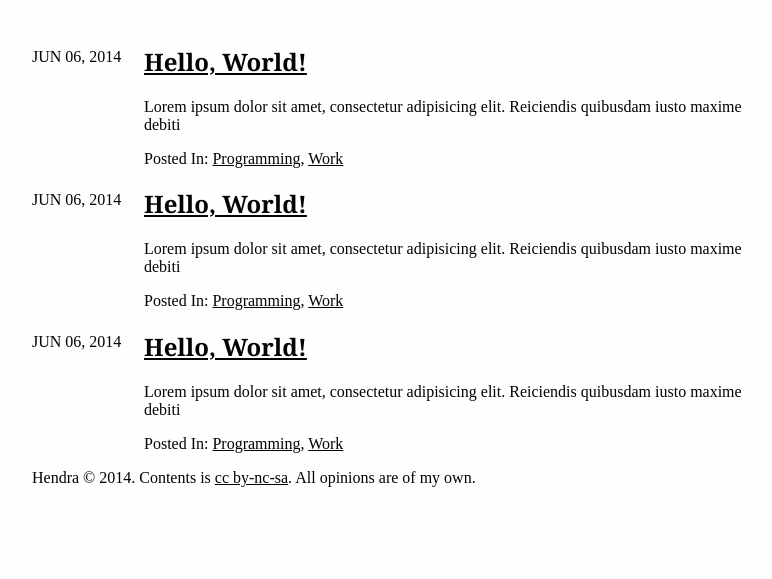
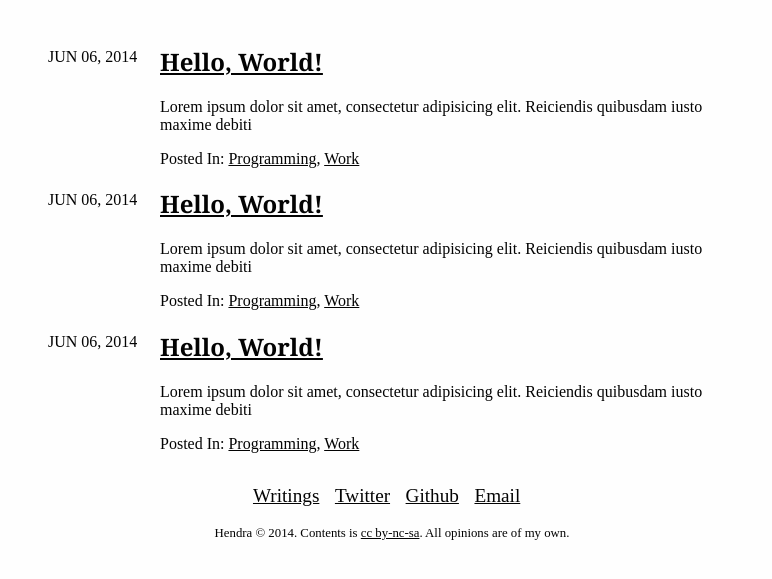
Before and after one commit to hdra/Pelican-Cid, a website: page design/list.html in a window 1280 px wide. Shown: the part 89-668 px from the top of the page, without its empty margins (248-1020 px from the left). Drawn offline with Linux system fonts and the light colour scheme; a web font is replaced by a local one.

Commit message:
Refactor nav class style and various margin tweaks

```diff
--- a/design/list.html
+++ b/design/list.html
@@ -24,6 +24,9 @@
                 <h1>HNDR.ME</h1>
                 <p>A nerd pretending to be a Software Engineer.</p>
             </header>
+
+
+
             <div class="post-list">
 
                 <article class="post-overview">
@@ -60,8 +63,17 @@
                 </article>
 
             </div>
-            <footer>
-                <p>Hendra &copy; 2014. Contents is <a href="http://creativecommons.org/licenses/by-nc-sa/3.0/us/">cc by-nc-sa</a>. All opinions are of my own.</p>
+
+            <footer class="blog-footer">
+
+                <ul class="nav">
+                    <li><a href="/blog">Writings</a></li>
+                    <li><a href="https://twitter.com/_hdra">Twitter</a></li>
+                    <li><a href="https://github.com/hdra">Github</a></li>
+                    <li><a href="mailto:hendra2392@gmail.com">Email</a></li>
+                </ul>
+
+                <p class="disclaimer">Hendra &copy; 2014. Contents is <a href="http://creativecommons.org/licenses/by-nc-sa/3.0/us/">cc by-nc-sa</a>. All opinions are of my own.</p>
             </footer>
         </div>
 
--- a/src/sass/cid.sass
+++ b/src/sass/cid.sass
@@ -14,6 +14,18 @@ $body-font: 'Georgia', serif
 
 h1, h2, h3, h4
     font-family: $header-font
+
+
+.disclaimer
+    text-align: center
+    font-size: 0.8em
+
+.nav
+    list-style: none
+    padding-left: 0
+    li
+        display: inline-block
+        margin-right: 0.56em
 
 .landing-container
     width: 65%
@@ -36,23 +48,13 @@ h1, h2, h3, h4
     ul
         margin-top: 5em
         margin-bottom: 3em
-        list-style: none
         text-align: center
 
-
         li
-            display: inline
             font-size: 2em
-            margin-right: 2%
             @media screen and (max-width: $break-small)
                 display: block
                 margin-right: 0
-
-    footer
-        text-align: center
-        font-size: 0.7em
-        font-style: italic
-
 
 .container
     width: 45em
@@ -65,8 +67,12 @@ h1, h2, h3, h4
         p
             margin-top: 0.2em
 
+    .nav
+        font-size: 1.2em
+
     .post-list
         .post-overview
+            margin: 1em
             position: relative
             padding-left: 7em
 
@@ -74,3 +80,7 @@ h1, h2, h3, h4
                 position: absolute
                 left: 0em
                 top: 0.2em
+
+    .blog-footer
+        margin-top: 2em
+        text-align: center
```
Also changed, not shown: design/landing.html (+2 -2 lines), static/css/cid.css.
